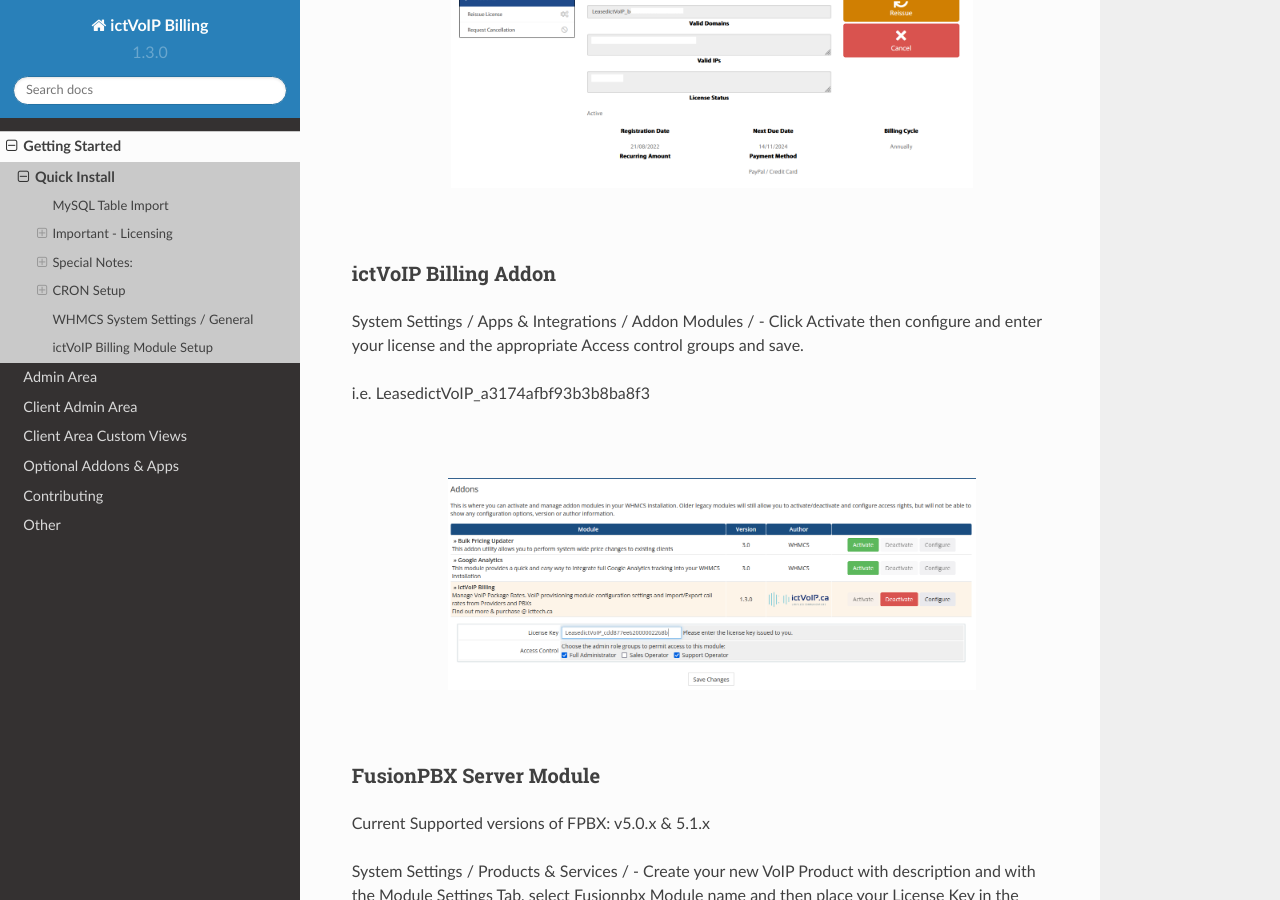
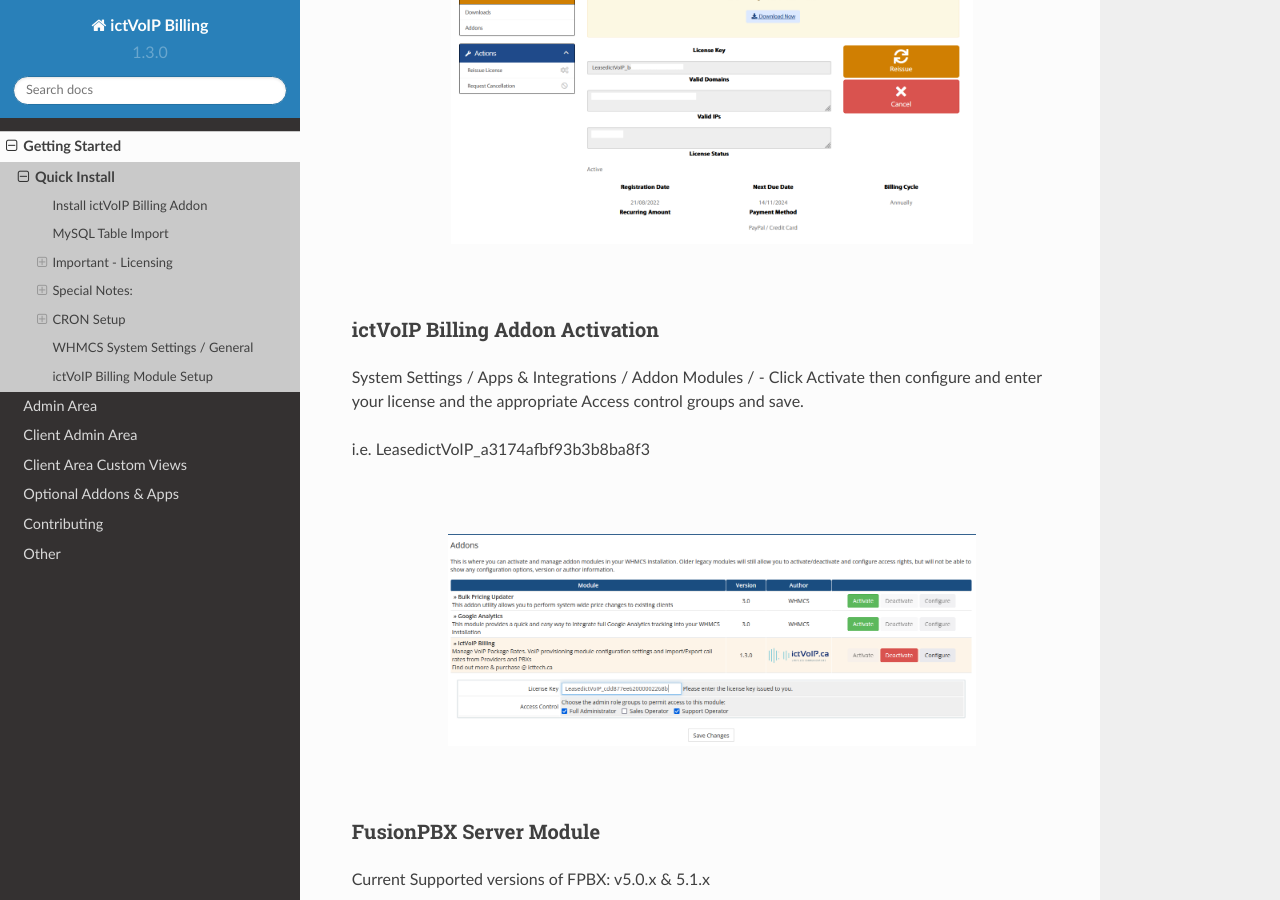
Before and after one commit to ictvoip/ictvoip-docs, a Sphinx documentation site: the page built from docs/source/getting_started/quick_install.rst, in a window 1280 px wide and 900 px high, scrolled down 1359 px. Built offline with Sphinx 7.4.7 and the Read the Docs theme 2.0.0, drawn with Linux system fonts in a browser that asks for light colours; pages that are not in the unit, such as notebooks, are missing from menus; some of the changed text lies outside the part shown.

Commit message:
Update quick_install.rst

```diff
--- a/docs/source/getting_started/quick_install.rst
+++ b/docs/source/getting_started/quick_install.rst
@@ -12,6 +12,8 @@ Welcome to the ictVoIP Billing installation quick guide.
 
 ictVoIP Billing can be installed on WHMCS v8.5.x, v8.6.x, v8.7.x and v8.8.x running PHP7.x and PHP8.1. Compatible with Apache and Litespeed. However this guide assumes you are starting with a **basic** install of WHMCS with https enabled and understand the administration of the WHMCS platform. This install has been designed to be fast, simple and modular, and generally takes 5 minutes or less. Install Video TBA. For a more comprehensive install and setup please refer to the WHMCS sections as outlined in the rest of this document.
 
+Install ictVoIP Billing Addon
+=============================
 
 **1.** After downloading the ictVoIP Billing .zip
 
@@ -50,8 +52,8 @@ Make sure you have licensed you product by checking your client area.
 |
 
 
-ictVoIP Billing Addon
----------------------
+ictVoIP Billing Addon Activation
+--------------------------------
 System Settings / Apps & Integrations / Addon Modules /
 - Click Activate then configure and enter your license and the appropriate Access control groups and save.
 
```
